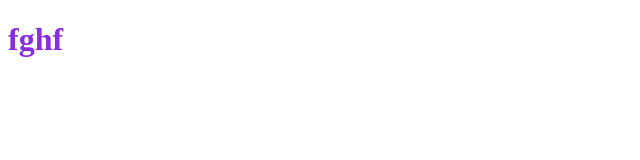
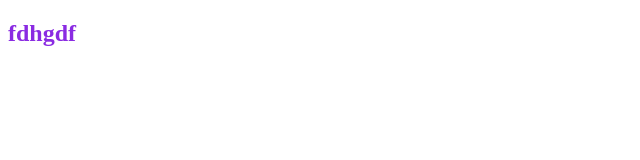
Before and after one commit to Moncefbenhadj/hello_distant, a plain HTML site: page index.html in a window 1280 px wide. Shown: the full height of the page, 0-640 px from the left. Drawn offline with Linux system fonts and the light colour scheme.

Commit message:
ajout h2

```diff
--- a/index.html
+++ b/index.html
@@ -8,6 +8,6 @@
     <title>Document</title>
 </head>
 <body>
-    <h1>fghf</h1>
+    <h2>fdhgdf</h2>
 </body>
 </html>
```
